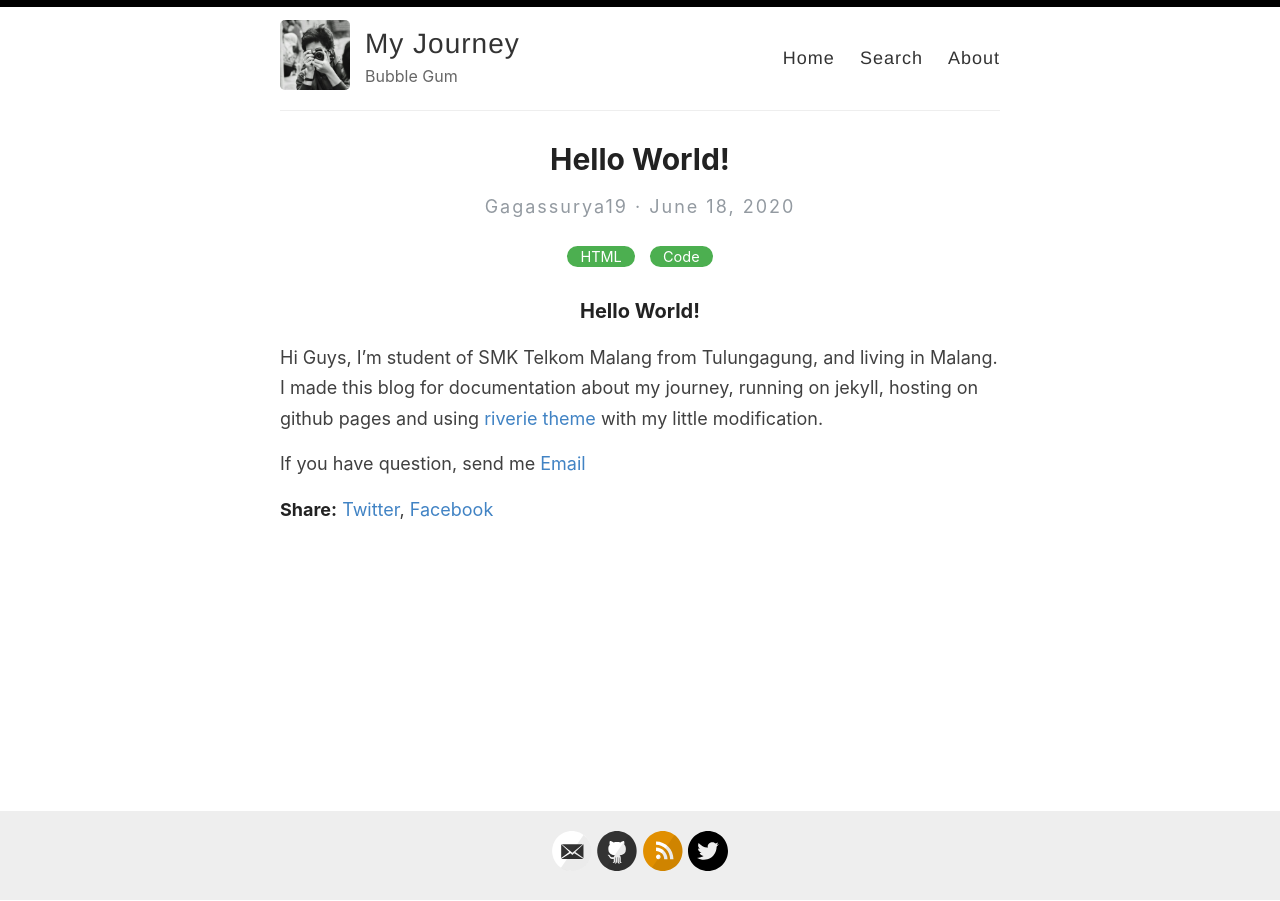
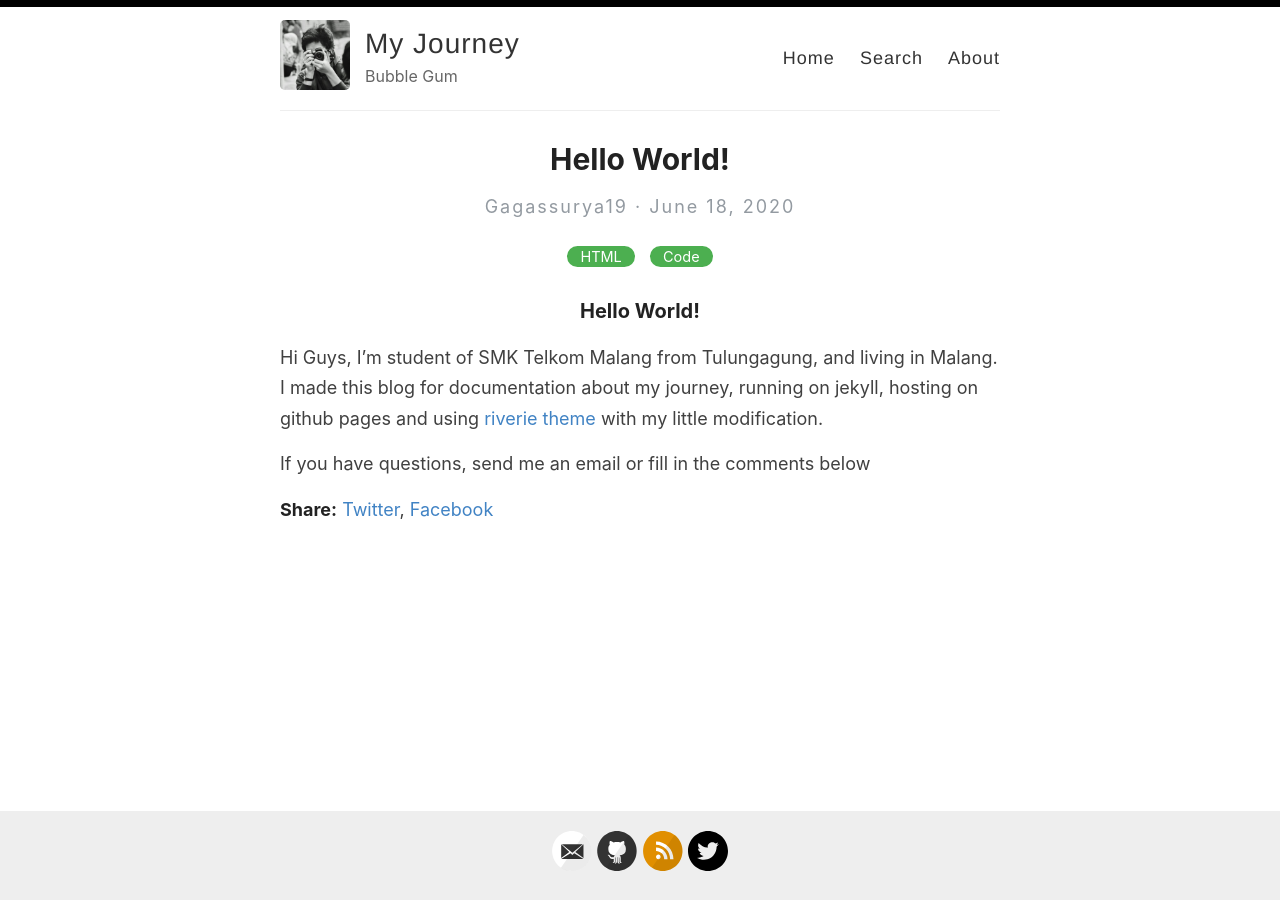
Before and after one commit to gagassurya19/gagassurya19.github.io, a Jekyll site: the page built from _posts/2020-06-18-helloworld.md, in a window 1280 px wide. Built offline with Jekyll 4.4.1, drawn with Linux system fonts in a browser that asks for light colours; comment, search, counter and statistics services are not loaded.

Commit message:
Update 2020-06-18-helloworld.md

```diff
--- a/_posts/2020-06-18-helloworld.md
+++ b/_posts/2020-06-18-helloworld.md
@@ -9,4 +9,4 @@ excerpt: Hi Guys, I'm student of SMK Telkom Malang from Tulungagung, and living
 
 Hi Guys, I'm student of SMK Telkom Malang from Tulungagung, and living in Malang. I made this blog for documentation about my journey, running on jekyll, hosting on github pages and using [riverie theme](https://github.com/amitmerchant1990/reverie) with my little modification.
 
-If you have question, send me [Email](mailto:gagassuryalaksana04@gmail.com)
+If you have questions, send me an email or fill in the comments below
```
